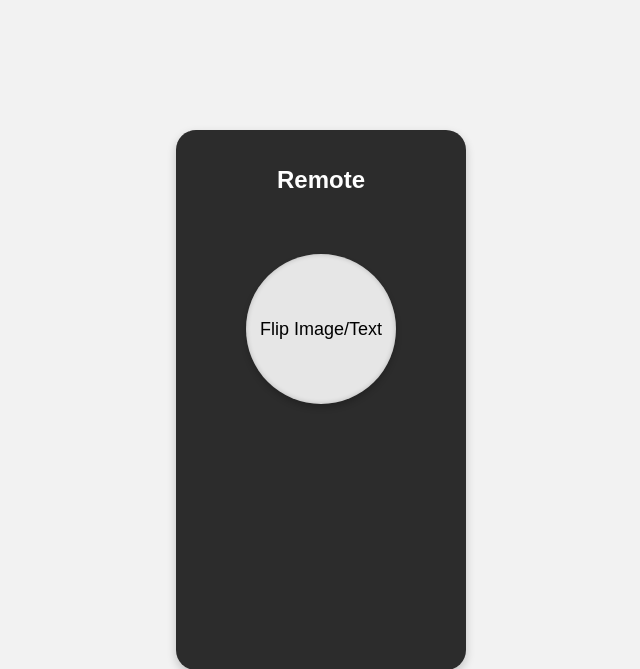
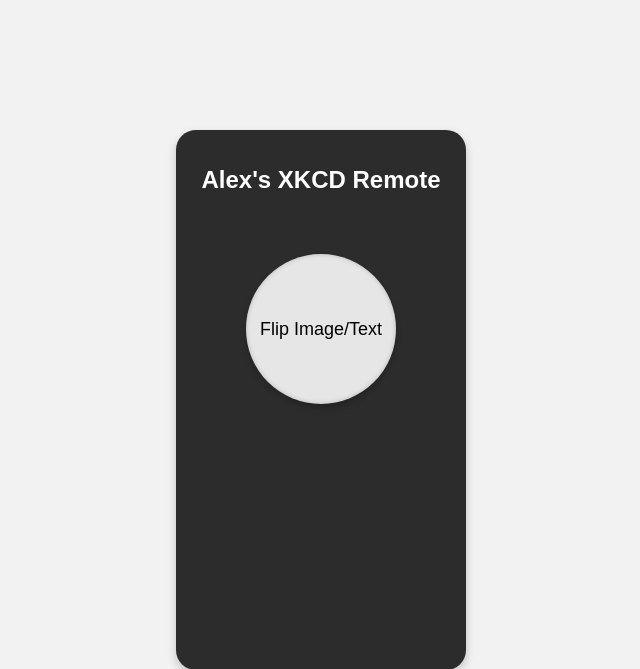
Before and after one commit to HughBlayney/xkcd-display, a Flask app: page / in a window 1280 px wide. Shown: the top 669 px of the page, without its empty margins (319-959 px from the left). Run offline with Flask 2, Linux system fonts and the light colour scheme; data that the repository does not hold is empty.

Commit message:
fofoksdofijs

```diff
--- a/templates/index.html
+++ b/templates/index.html
@@ -17,7 +17,7 @@
 
 <body>
 <div id="remote">
-    <h1>Remote</h1>
+    <h1>Alex's XKCD Remote</h1>
     <div class="button" onclick="flip()">Flip Image/Text</div>
 </div>
 
```
